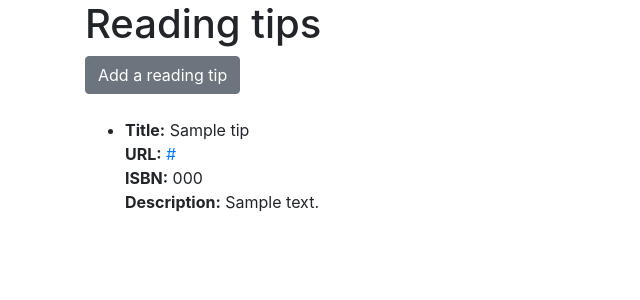
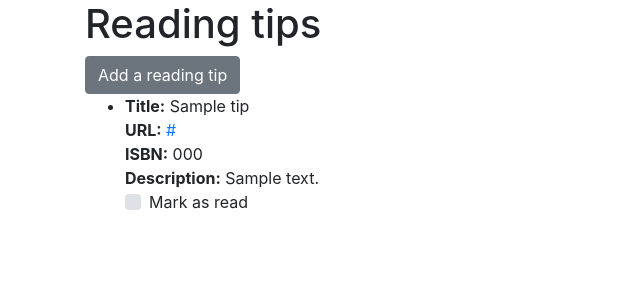
Before and after one commit to schwetzen/liblr, a Django app: template src/app/templates/reading_tip_list.html in a window 1280 px wide. Shown: the part 56-356 px from the top of the page, without its empty margins (0-640 px from the left). Run offline with Django 3.2, Linux system fonts and the light colour scheme; the template is opened without the code that fills it: most values are stand-ins (such as "Sample title", 1, 10 or a date in 2020); some libraries are stand-ins or nearby versions.

Commit message:
Add checkbox to mark a reading tip as read

```diff
--- a/src/app/templates/reading_tip_list.html
+++ b/src/app/templates/reading_tip_list.html
@@ -9,11 +9,25 @@
 
 <ul>
 	{% for tip in object_list %}
-	<br><li>
+	<li>
 		<b>Title:</b> {{ tip.title }}<br>
 		{% if tip.url %}<b>URL:</b> <a href="{{ tip.url }}">{{ tip.url }}</a> <br>{% endif %}
 		{% if tip.isbn %}<b>ISBN:</b> {{ tip.isbn }} <br>{% endif %}
 		<b>Description:</b> {{ tip.description }}
+		<form method="post" action="{% url 'tips_detail' tip.id %}">
+			{% csrf_token %}
+    		<div class="custom-control custom-checkbox">
+				{% if tip.has_been_read %}
+            	    <input name="mark_as_read" type="checkbox" class="custom-control-input" id="markasread_checked_{{ forloop.counter0 }}"
+						   onchange="this.form.submit()" checked>
+            	    <label class="custom-control-label" for="markasread_checked_{{ forloop.counter0 }}">Mark as read</label>
+				{% else %}
+            	    <input name="mark_as_read" type="checkbox" class="custom-control-input" id="markasread_unchecked_{{ forloop.counter0 }}"
+							onchange="this.form.submit()">
+            	    <label class="custom-control-label" for="markasread_unchecked_{{ forloop.counter0 }}">Mark as read</label>
+            	{% endif %}
+	        </div>
+		</form>
 	</li>
 	{% endfor %}
 </ul>
--- a/src/liblr/urls.py
+++ b/src/liblr/urls.py
@@ -25,6 +25,7 @@ urlpatterns = [
     # App urls
     path('', IndexView.as_view(), name='index'),
     path('tips/', ReadingTipListView.as_view(), name='tips'),
+    path('tips/<int:tip_id>/', ReadingTipListView.as_view(), name='tips_detail'),
     path('tips/create/', ReadingTipCreateView.as_view(), name='tips_create'),
 
     # Authentication
```
Also changed, not shown: src/app/views/tips.py (+7 -0 lines).
